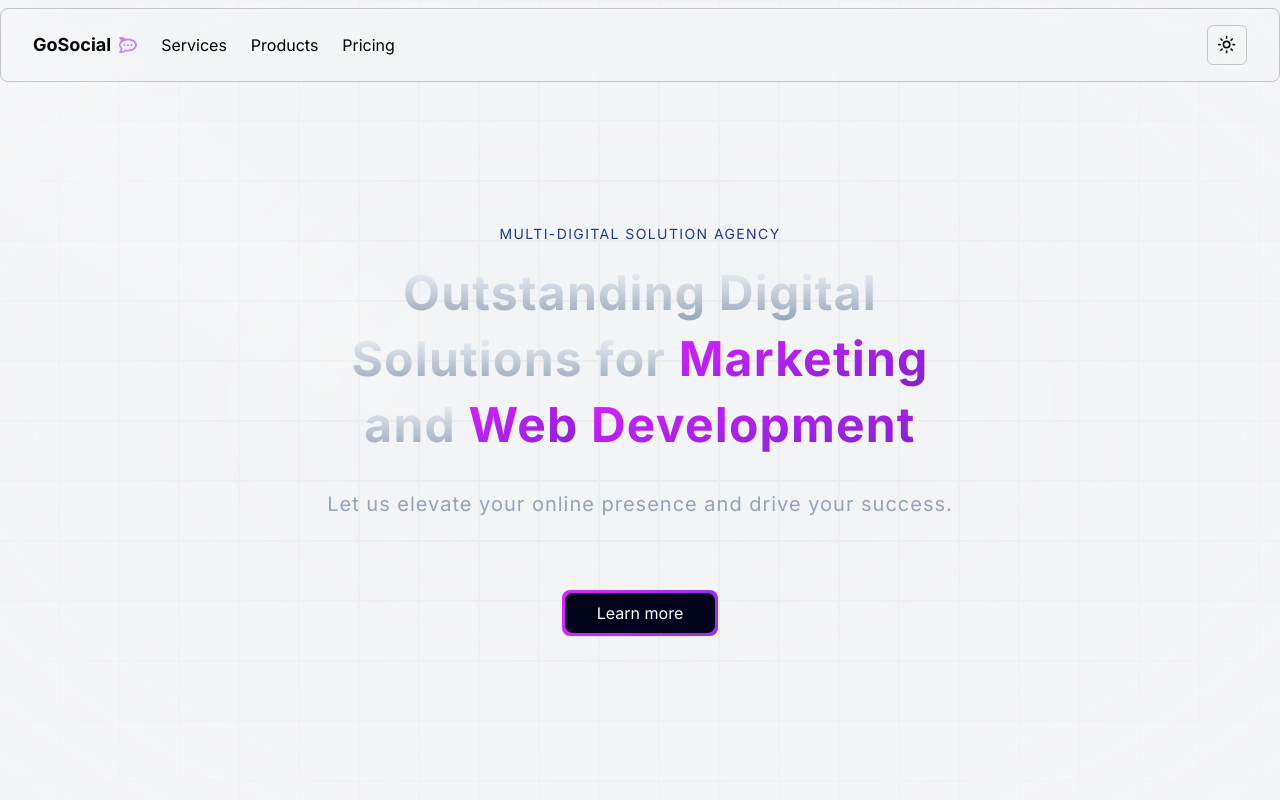
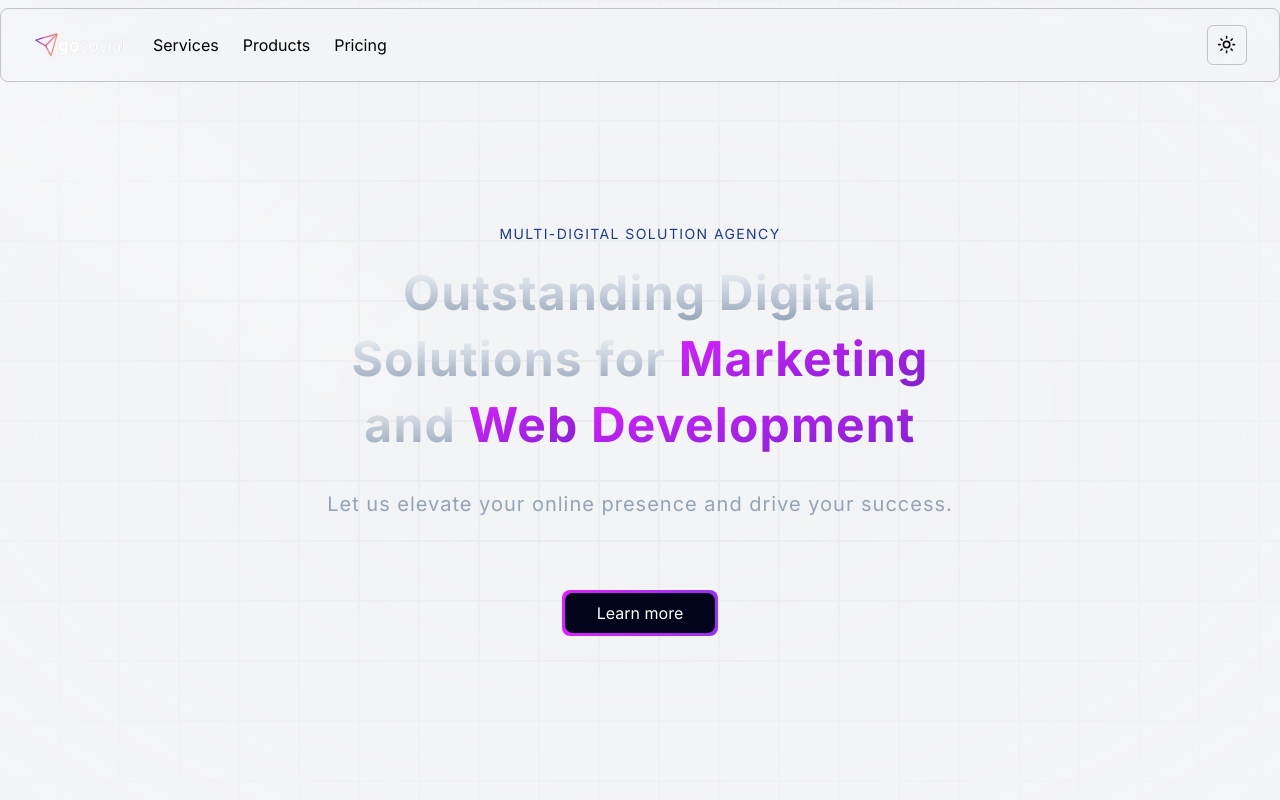
Before and after one commit to borisvicena/gosocial, a Next.js app: page / in a window 1280 px wide. Shown: the top 800 px of the page. Built offline with nearby package versions, Linux system fonts and the light colour scheme.

Commit message:
fix(nav logo): Replaced text with gosocial.png logo

```diff
--- a/components/ui/navbar-menu.tsx
+++ b/components/ui/navbar-menu.tsx
@@ -73,7 +73,7 @@ export const Menu = ({
     <nav className="relative rounded-lg backdrop-filter backdrop-blur-lg bg-opacity-30 border border-black-100/[0.2] dark:bg-transparent dark:border-white/[0.2]  shadow-input flex items-center px-8">
       <div>
         <a href="localhost:3000" className="relative flex items-center font-bold gap-2 text-lg">
-          GoSocial <FaRocketchat className="dark:text-purple-200 text-purple-400" />
+          <img src="gosocial.png" alt="GoSocial" className="w-24 h-full" />
         </a>
       </div>
       <div
```
Also changed, not shown: public/gosocial.png (added).
